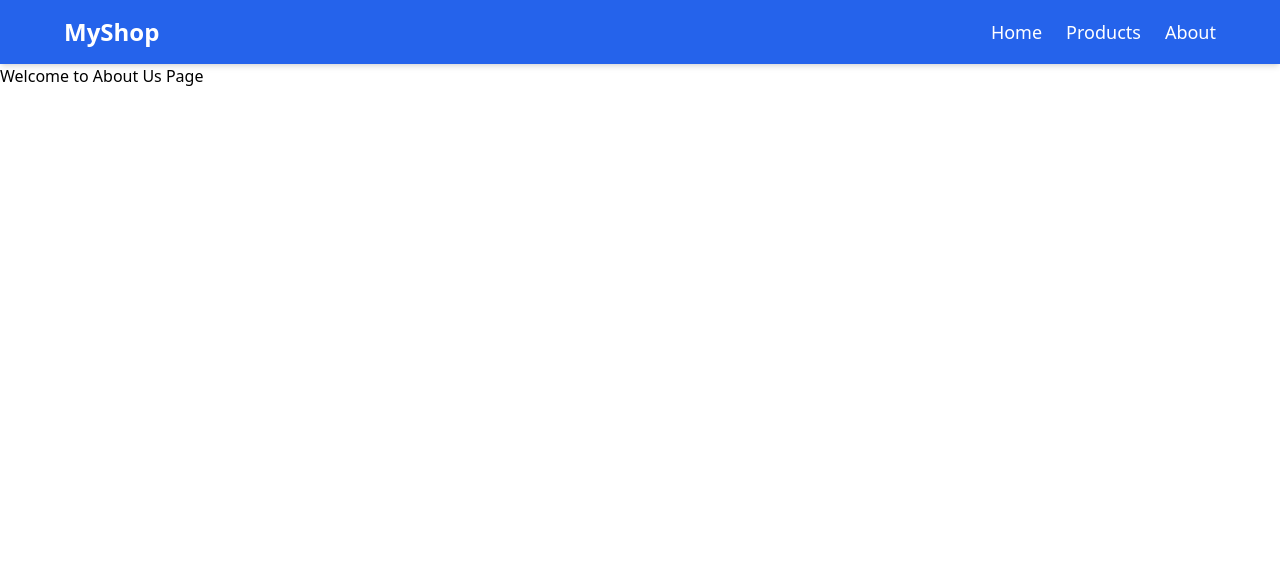
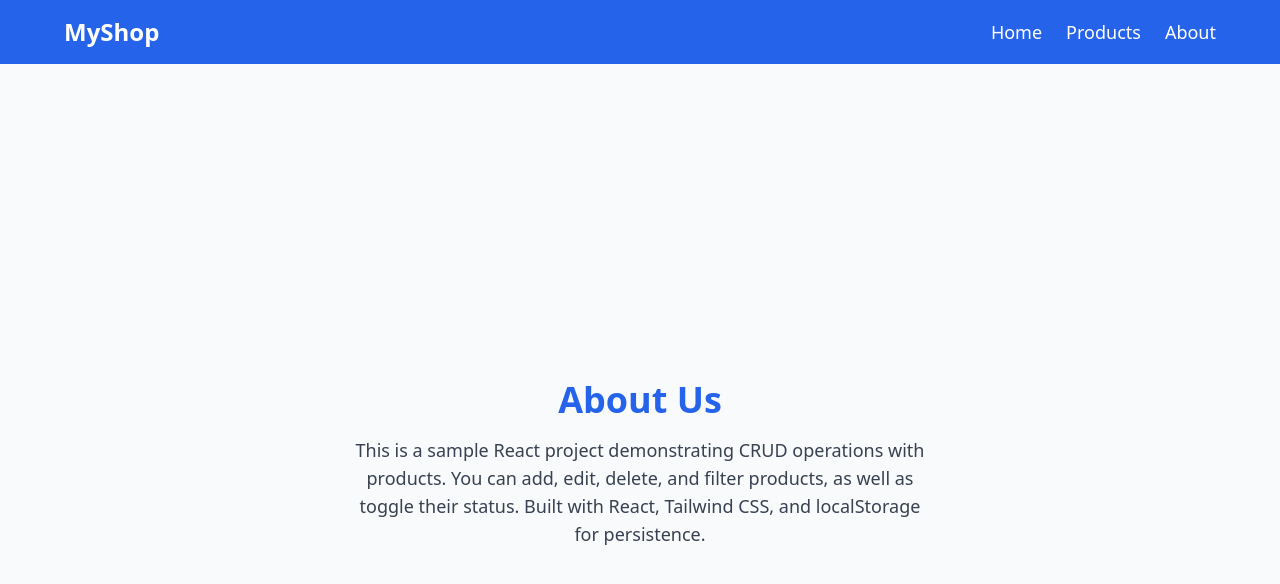
Before and after one commit to Harshithaepuri/react-product-app, a React (Vite) app: page /about in a window 1280 px wide. Shown: the top 584 px of the page. Built offline with nearby package versions, Linux system fonts and the light colour scheme; no server answers.

Commit message:
Update About.tsx

```diff
--- a/src/pages/About.tsx
+++ b/src/pages/About.tsx
@@ -1,10 +1,14 @@
-
 const About = () => {
-    return(
-        <div>
-    <h1>Welcome to About Us Page</h1>
-        </div>
-    )
-}
+  return (
+    <div className="flex flex-col items-center justify-center min-h-screen bg-gray-50 p-6">
+      <h1 className="text-4xl font-bold text-blue-600 mb-4">About Us</h1>
+      <p className="text-gray-700 text-lg max-w-xl text-center">
+        This is a sample React project demonstrating CRUD operations with products.
+        You can add, edit, delete, and filter products, as well as toggle their status.
+        Built with React, Tailwind CSS, and localStorage for persistence.
+      </p>
+    </div>
+  );
+};
 
 export default About;
```
